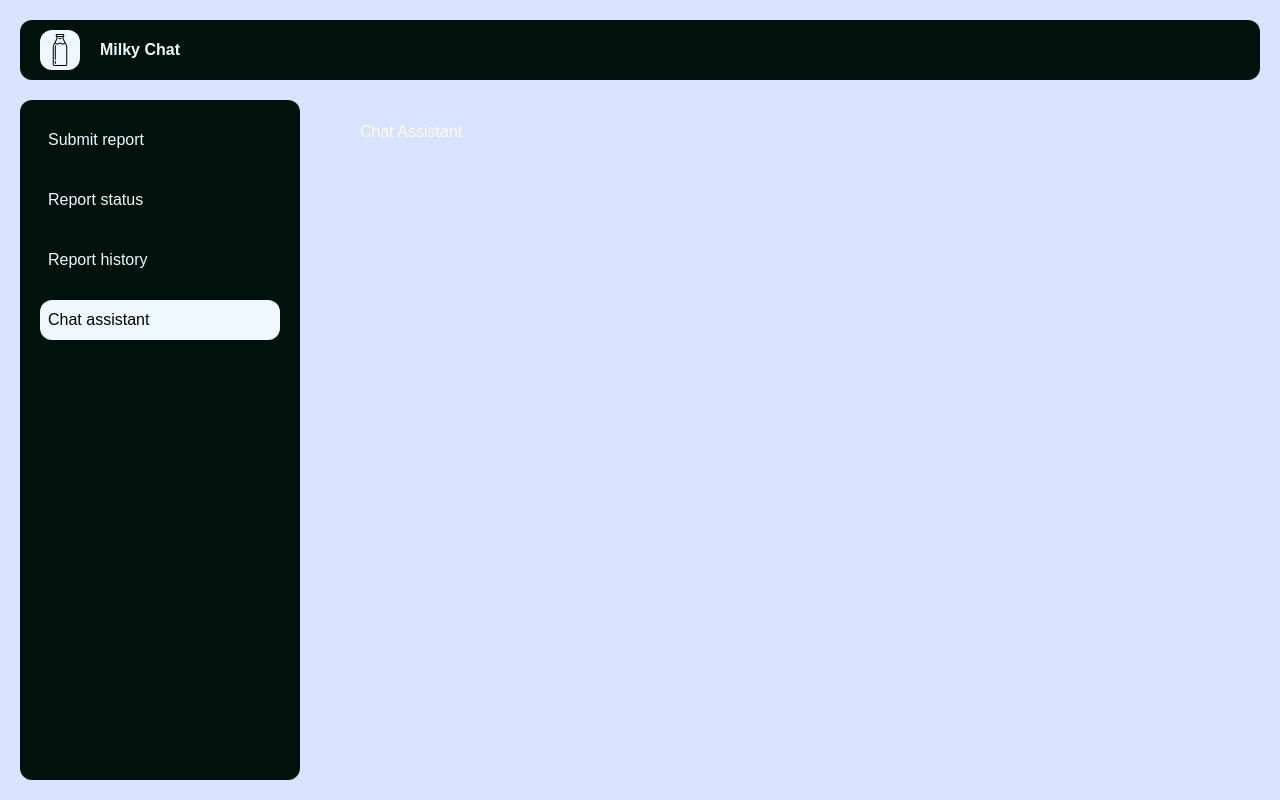
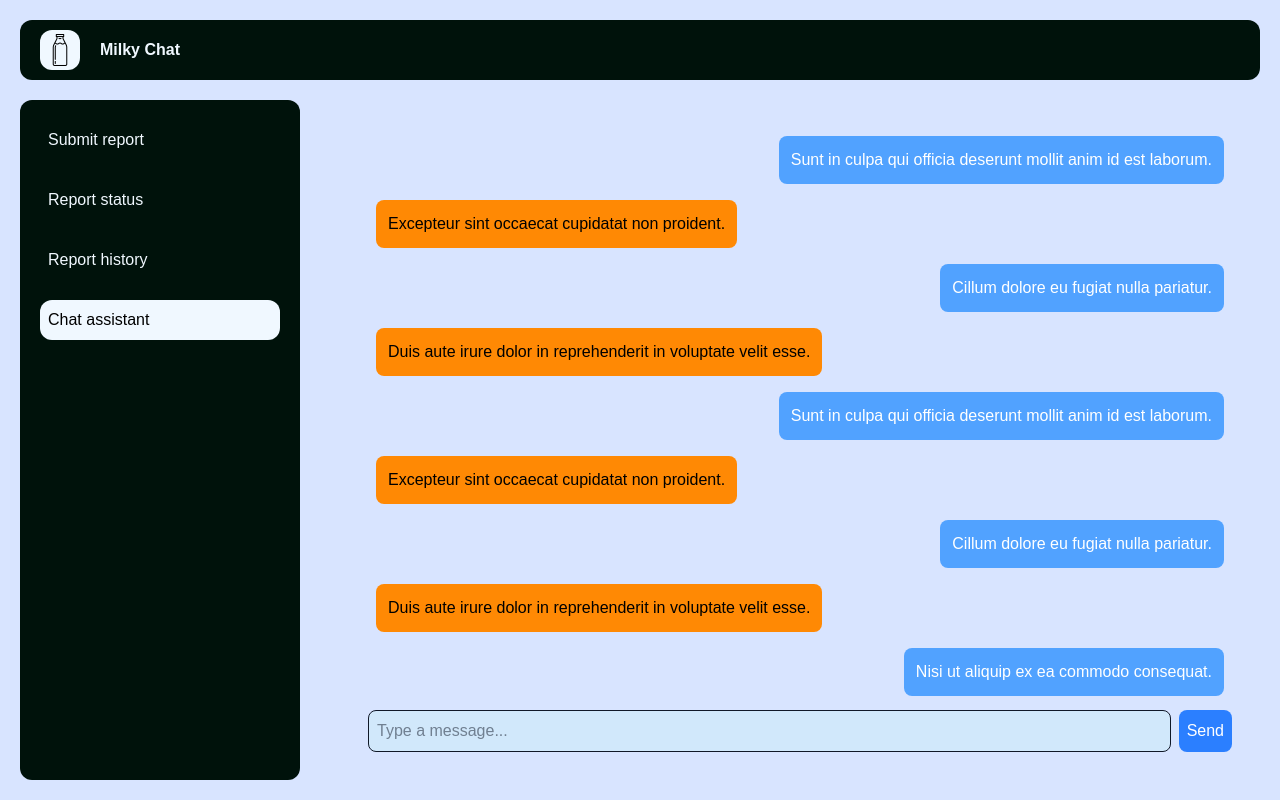
Before and after one commit to PraxedisJRuv/AgentX-Hackathon, a Next.js app in the folder milky/: page / in a window 1280 px wide. Both pictures are taken after a click on the element "Chat assistant". Built offline with nearby package versions, Linux system fonts and the light colour scheme.

Commit message:
feat: create chat assistant menu w/mockups

```diff
--- a/milky/components/MainContent/ChatAssistant/ChatAssistant.tsx
+++ b/milky/components/MainContent/ChatAssistant/ChatAssistant.tsx
@@ -1,7 +1,36 @@
+import Message from "./Message";
+
 export default function ChatAssistant() {
+  const messages = [
+      { id: 1, role: "assistant", text: "Lorem ipsum dolor sit amet, consectetur adipiscing elit." },
+      { id: 2, role: "user", text: "Sed do eiusmod tempor incididunt ut labore et dolore magna aliqua." },
+      { id: 3, role: "assistant", text: "Ut enim ad minim veniam, quis nostrud exercitation ullamco laboris." },
+      { id: 4, role: "user", text: "Nisi ut aliquip ex ea commodo consequat." },
+      { id: 5, role: "assistant", text: "Duis aute irure dolor in reprehenderit in voluptate velit esse." },
+      { id: 6, role: "user", text: "Cillum dolore eu fugiat nulla pariatur." },
+      { id: 7, role: "assistant", text: "Excepteur sint occaecat cupidatat non proident." },
+      { id: 8, role: "user", text: "Sunt in culpa qui officia deserunt mollit anim id est laborum." },
+      { id: 9, role: "assistant", text: "Duis aute irure dolor in reprehenderit in voluptate velit esse." },
+      { id: 10, role: "user", text: "Cillum dolore eu fugiat nulla pariatur." },
+      { id: 11, role: "assistant", text: "Excepteur sint occaecat cupidatat non proident." },
+      { id: 12, role: "user", text: "Sunt in culpa qui officia deserunt mollit anim id est laborum." },
+      ].reverse();
+
   return (
-    <>
-      <h1 className="text-amber-50">Chat Assistant</h1>
-    </>
-  );
+      <div className="flex flex-col h-full w-full">
+        <div className="max-h-11/12 overflow-scroll p-2">
+          {messages.map((msg) => (
+            <Message key={msg.id} role={msg.role} text={msg.text} />
+          ))}
+        </div>
+        <div className="p-2 flex gap-2 w-full">
+          <input
+            type="text"
+            className="flex-1 p-2 border bg-[#D1E8FB] text-gray-900 rounded-lg"
+            placeholder="Type a message..."
+          />
+          <button className="p-2 bg-blue-500 text-white rounded-lg">Send</button>
+        </div>
+      </div>
+    );
 }
--- /dev/null
+++ b/milky/components/MainContent/ChatAssistant/Message.tsx
@@ -0,0 +1,21 @@
+export default function Message({
+  role,
+  text,
+}: {
+  role: string;
+  text: string;
+}) {
+  return (
+    <div className={`flex ${role === "user" ? "justify-end" : "justify-start"}`}>
+      <div
+        className={`p-3 m-2 max-w-[70%] rounded-lg ${
+          role === "user"
+            ? "bg-blue-400 text-white"
+            : "bg-orange-400 text-black"
+        }`}
+      >
+        <p>{text}</p>
+      </div>
+    </div>
+  );
+}
```
